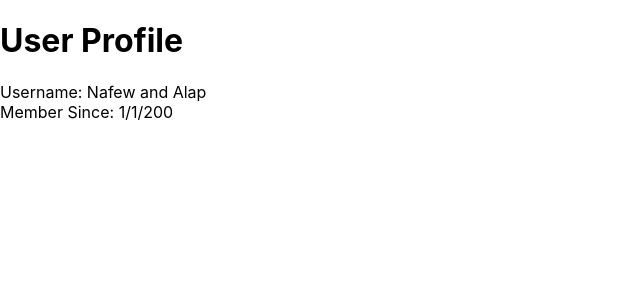
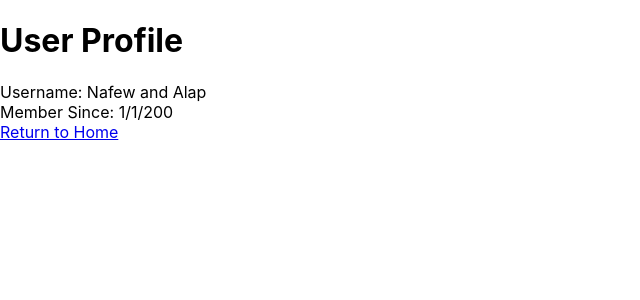
Before and after one commit to alapamin/bank-of-react-teamapp, a React (Create React App) app in the folder bank-of-react/: page /userProfile in a window 1280 px wide. Shown: the top 300 px of the page, without its empty margins (0-640 px from the left). Built offline with nearby package versions, Linux system fonts and the light colour scheme.

Commit message:
Link Implementation

```diff
--- a/bank-of-react/src/App.js
+++ b/bank-of-react/src/App.js
@@ -25,10 +25,12 @@ class App extends Component {
 
     return (
       <Router>
-        <div>
-          <Route exact path="/" render={HomeComponent}/>
-          <Route exact path="/userProfile" render={UserProfileComponent}/>
-        </div>
+      <div>
+        <Switch>
+          <Route exact path="/" render={HomeComponent}></Route>
+          <Route exact path="/userProfile" render={UserProfileComponent}></Route>
+        </Switch>
+      </div>
       </Router>
     );
   }
--- a/bank-of-react/src/components/Home.js
+++ b/bank-of-react/src/components/Home.js
@@ -2,8 +2,10 @@
 
 import React, { Component } from 'react';
 import AccountBalance from './AccountBalance';
+import {Link} from 'react-router-dom';
 
 class Home extends Component {
+
     render() {
     return (
         <div>
@@ -11,6 +13,8 @@ class Home extends Component {
             <iframe title="Bank" src="https://giphy.com/embed/vtm4qejJIl1ERPIrbA" width="480" height="480" frameBorder="0" allowFullScreen></iframe>
 
             <AccountBalance accountBalance={this.props.accountBalance}/>
+            <Link to="/userProfile">User Profile</Link>
+
         </div>
     );
     }
--- a/bank-of-react/src/components/UserProfile.js
+++ b/bank-of-react/src/components/UserProfile.js
@@ -1,6 +1,7 @@
 // src/components/UserProfile.js
 // The UserProfile component is used to demonstrate the use of Route.
 import React,{Component} from 'react';
+import {Link} from 'react-router-dom';
 
 class UserProfile extends Component {
     render(){
@@ -10,6 +11,8 @@ class UserProfile extends Component {
 
                 <div>Username: {this.props.userName}</div>
                 <div>Member Since: {this.props.memberSince}</div>
+
+                <Link to="/">Return to Home</Link>
             </div>
         );
     }
```
